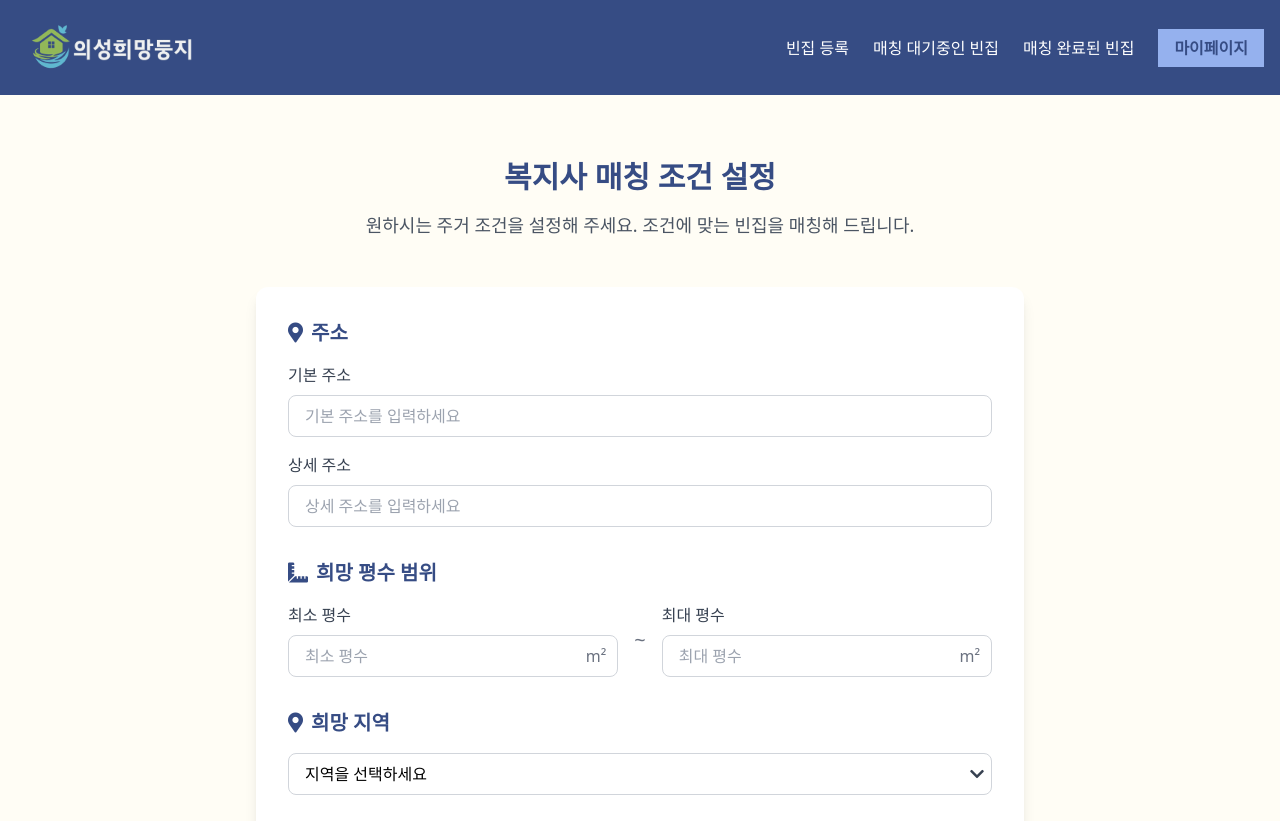
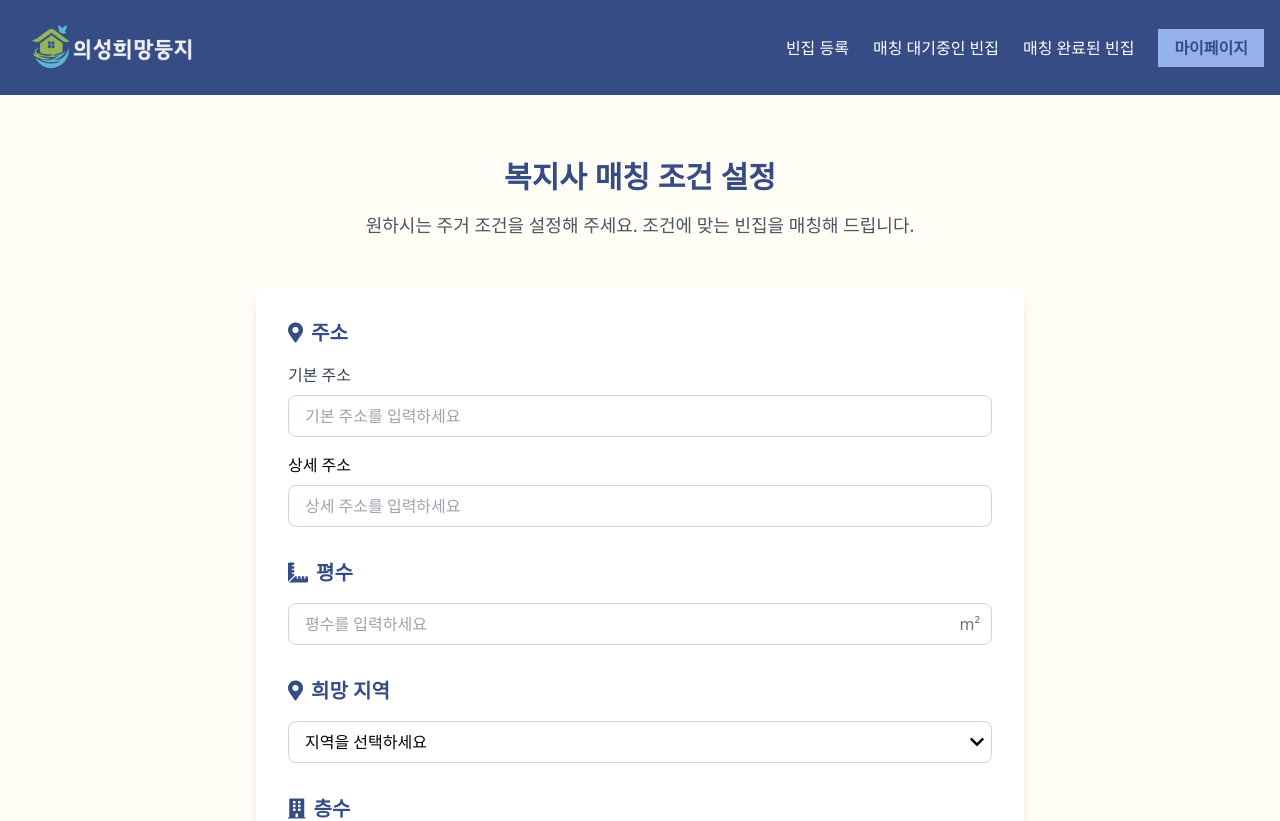
Before and after one commit to comonkeyy/FrontEnd, a React (Vite) app: page /register-property in a window 1280 px wide. Shown: the top 821 px of the page. Built offline with nearby package versions, Linux system fonts and the light colour scheme.

Commit message:
빈 집 등록 최종 수정

```diff
--- a/src/components/layouts/Header.tsx
+++ b/src/components/layouts/Header.tsx
@@ -32,7 +32,7 @@ const Header: React.FC<HeaderProps> = ({ userRole }) => {
             {userRole === 'owner' && (
               <>
                 <Link
-                  to="/owner/register"
+                  to="/register-property"
                   className="hover:text-[#E7F1A8] transition-colors whitespace-nowrap"
                 >
                   빈집 등록
--- a/src/pages/HouseRegisterForm.tsx
+++ b/src/pages/HouseRegisterForm.tsx
@@ -4,8 +4,7 @@ const HouseRegisterForm: React.FC = () => {
   const [form, setForm] = useState({
     address: '',
     detailAddress: '',
-    minArea: '',
-    maxArea: '',
+    area: '', // 평수 한 칸으로 변경
     floorCount: '',
     region: '',
     description: '',
@@ -152,7 +151,7 @@ const HouseRegisterForm: React.FC = () => {
                 <div>
                   <label
                     htmlFor="detailAddress"
-                    className="block text-gray-700 font-medium mb-2"
+                    className="block text-gray-7 font-medium mb-2"
                   >
                     상세 주소
                   </label>
@@ -169,62 +168,27 @@ const HouseRegisterForm: React.FC = () => {
                 </div>
               </div>
             </div>
-            {/* 평수 범위 */}
+            {/* 평수 */}
             <div className="mb-8">
               <h3 className="text-xl font-bold text-[#364C84] mb-4 flex items-center">
                 <i className="fas fa-ruler-combined mr-2"></i>
-                희망 평수 범위
+                평수
               </h3>
-              <div className="flex items-center space-x-4">
-                <div className="flex-1">
-                  <label
-                    htmlFor="minArea"
-                    className="block text-gray-700 font-medium mb-2"
-                  >
-                    최소 평수
-                  </label>
               <div className="relative">
                 <input
                   type="number"
-                      id="minArea"
-                      name="minArea"
-                      value={form.minArea}
+                  id="area"
+                  name="area"
+                  value={form.area}
                   onChange={handleChange}
                   min="0"
                   className="w-full px-4 py-2 border border-gray-300 rounded-lg focus:outline-none focus:ring-2 focus:ring-[#95B1EE] hover:border-[#95B1EE] transition-colors duration-200"
-                      placeholder="최소 평수"
+                  placeholder="평수를 입력하세요"
                   required
                 />
                 <span className="absolute right-3 top-1/2 -translate-y-1/2 text-gray-500">
                   m²
                 </span>
-                  </div>
-                </div>
-                <span className="text-gray-500 text-xl">~</span>
-                <div className="flex-1">
-                  <label
-                    htmlFor="maxArea"
-                    className="block text-gray-700 font-medium mb-2"
-                  >
-                    최대 평수
-                  </label>
-                  <div className="relative">
-                    <input
-                      type="number"
-                      id="maxArea"
-                      name="maxArea"
-                      value={form.maxArea}
-                      onChange={handleChange}
-                      min="0"
-                      className="w-full px-4 py-2 border border-gray-300 rounded-lg focus:outline-none focus:ring-2 focus:ring-[#95B1EE] hover:border-[#95B1EE] transition-colors duration-200"
-                      placeholder="최대 평수"
-                      required
-                    />
-                    <span className="absolute right-3 top-1/2 -translate-y-1/2 text-gray-500">
-                      m²
-                    </span>
-                  </div>
-                </div>
               </div>
             </div>
             {/* 지역 선택 */}
@@ -249,7 +213,7 @@ const HouseRegisterForm: React.FC = () => {
                     </option>
                   ))}
                 </select>
-                <div className="pointer-events-none absolute inset-y-0 right-0 flex items-center px-2 text-gray-700">
+                <div className="pointer-events-none absolute inset-y-0 right-0 flex items-center px-2 text-gray-7">
                   <i className="fas fa-chevron-down"></i>
                 </div>
               </div>
@@ -275,7 +239,7 @@ const HouseRegisterForm: React.FC = () => {
                   <option value="3">3층</option>
                   <option value="4">4층 이상</option>
                 </select>
-                <div className="pointer-events-none absolute inset-y-0 right-0 flex items-center px-2 text-gray-700">
+                <div className="pointer-events-none absolute inset-y-0 right-0 flex items-center px-2 text-gray-7">
                   <i className="fas fa-chevron-down"></i>
                 </div>
               </div>
```
Lines whose indentation alone changed are shown as unchanged.
